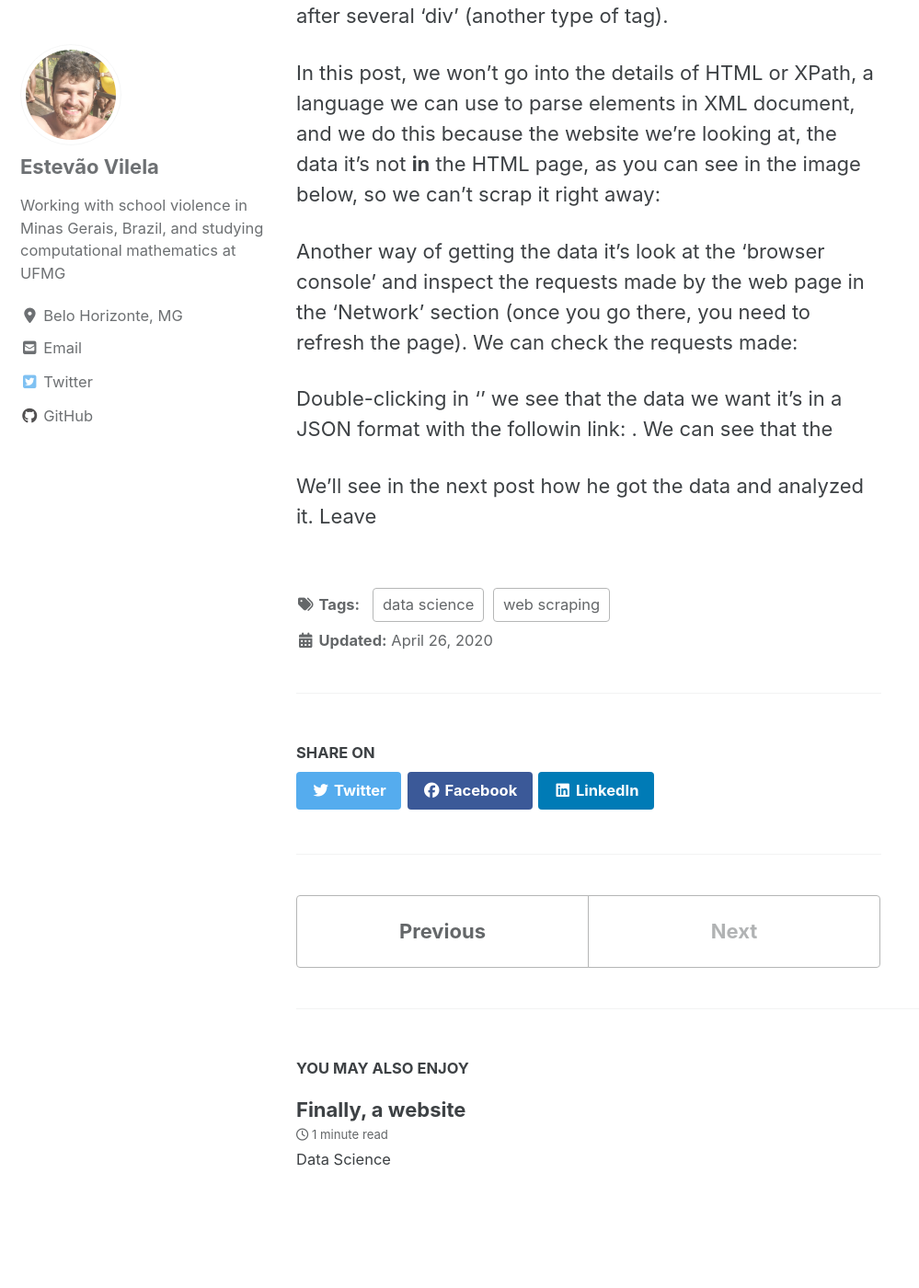
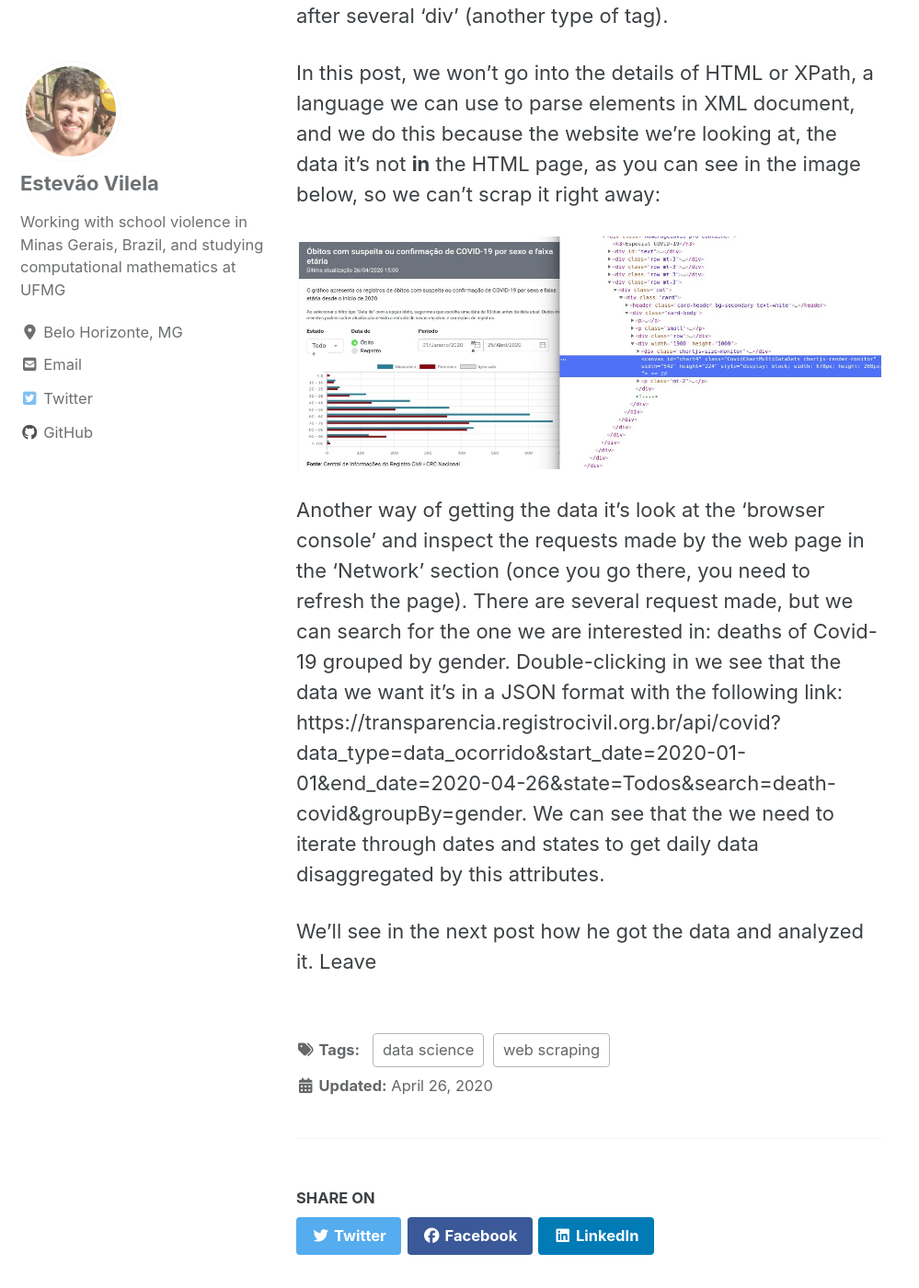
Before and after one commit to estevaovilela/estevaovilela.github.io, a Jekyll site: the page built from _posts/2020-04-26-covid19-part1.md, in a window 1280 px wide and 1400 px high, scrolled down 2690 px. Shown: the whole window at 92% size, without its empty margins (0-999 px from the left). Built offline with Jekyll 4.4.1, drawn with Linux system fonts in a browser that asks for light colours; cached includes are drawn as plain includes; nearby versions of some CDN libraries; some of the changed text lies outside the part shown.

Commit message:
updates on text and another try on gallery

```diff
--- a/_posts/2020-04-26-covid19-part1.md
+++ b/_posts/2020-04-26-covid19-part1.md
@@ -4,10 +4,10 @@
 tags: [data science, web scraping]
 excerpt: "Data Science, Web Scraping"
 gallery:
-  - image_path: /assets/images/covid-19/quotes_to_scrap.jpg
+  - image_path: "/assets/images/covid-19/quotes_to_scrap.jpg"
     alt: "placeholder image 1"
     title: "Quotes to scrap"
-  - image_path: /assets/images/covid-19/quotes_to_scrap_devtools.jpg
+  - image_path: "/assets/images/covid-19/quotes_to_scrap_devtools.jpg"
     alt: "placeholder image 2"
     title: "Quotes to scrap - HTML"
 ---
@@ -47,11 +47,8 @@
 
 In this post, we won't go into the details of HTML or XPath, a language we can use to parse elements in XML document, and we do this because the website we're looking at, the data it's not **in** the HTML page, as you can see in the image below, so we can't scrap it right away:
 
+![Portal da Transparência - Devtools](/assets/images/covid-19/graph_portal_transparencia_devtools.jpg)
 
-
-Another way of getting the data it's look at the 'browser console' and inspect the requests made by the web page in the 'Network' section (once you go there, you need to refresh the page). We can check the requests made:
-
-
-Double-clicking in '' we see that the data we want it's in a JSON format with the followin link: . We can see that the
+Another way of getting the data it's look at the 'browser console' and inspect the requests made by the web page in the 'Network' section (once you go there, you need to refresh the page). There are several request made, but we can search for the one we are interested in: deaths of Covid-19 grouped by gender. Double-clicking in we see that the data we want it's in a JSON format with the following link: https://transparencia.registrocivil.org.br/api/covid?data_type=data_ocorrido&start_date=2020-01-01&end_date=2020-04-26&state=Todos&search=death-covid&groupBy=gender. We can see that the we need to iterate through dates and states to get daily data disaggregated by this attributes.
 
 We'll see in the next post how he got the data and analyzed it. Leave
```
Also changed, not shown: assets/images/covid-19/graph_portal_transparencia_devtools.jpg (added).
